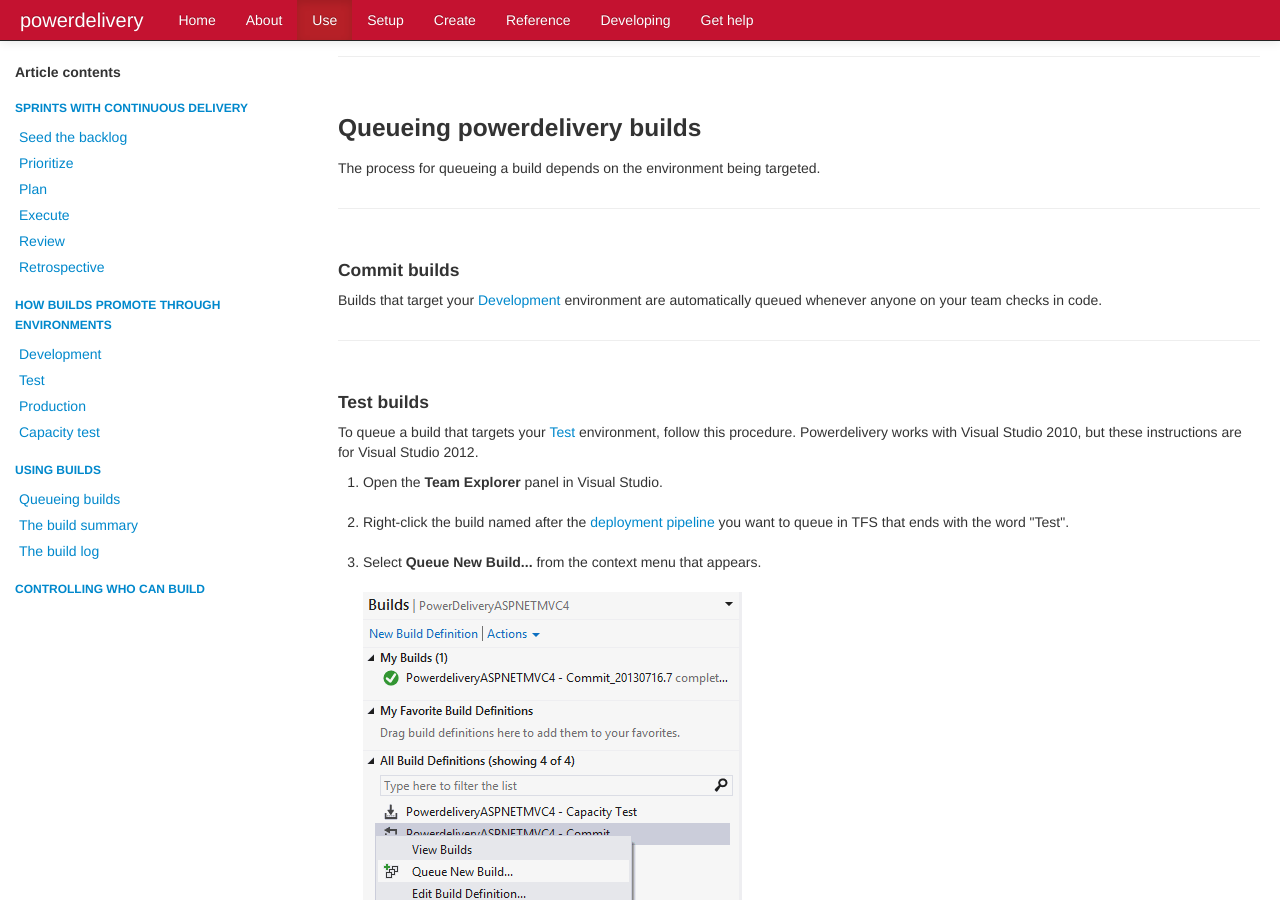
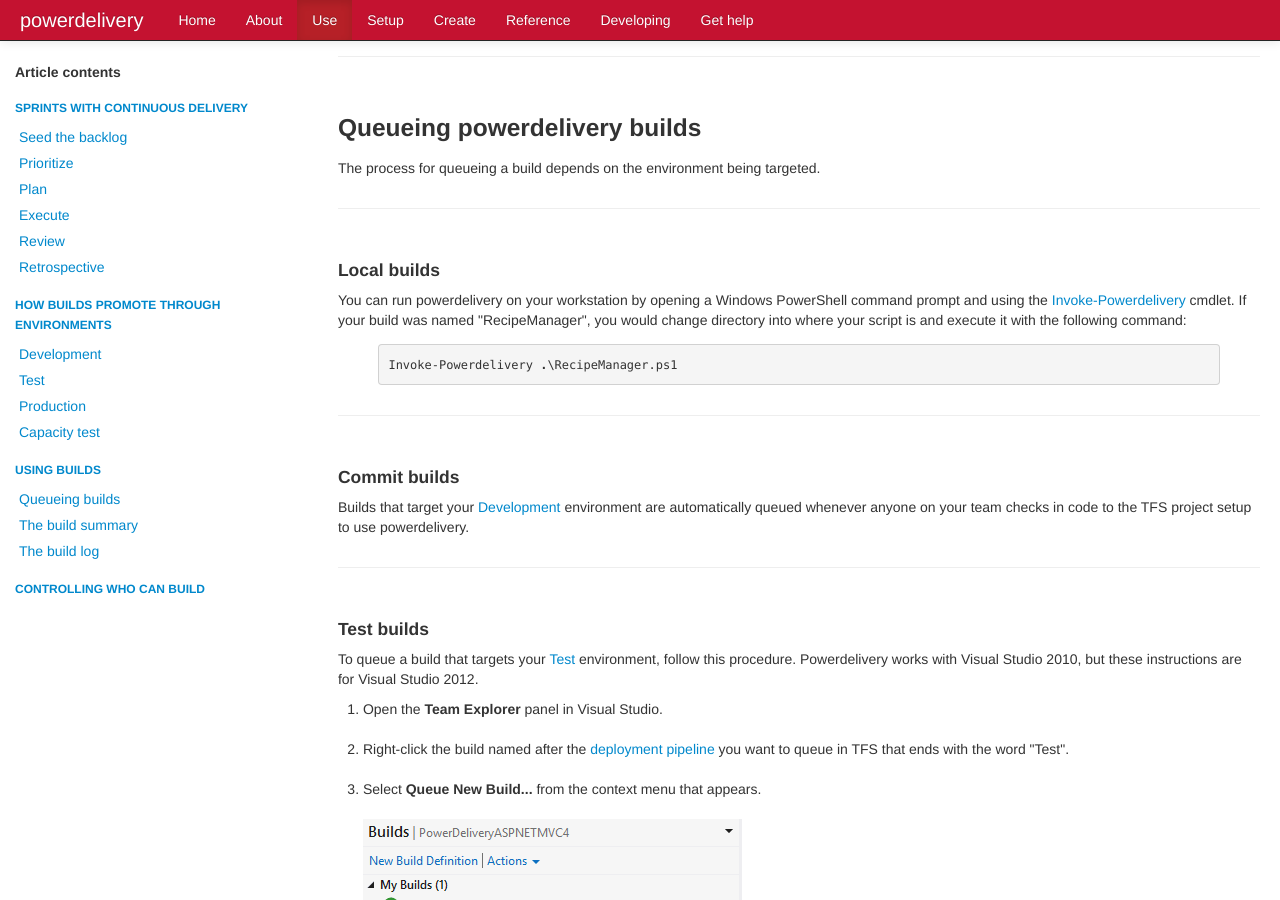
Before and after one commit to eavonius/powerdelivery, a Jekyll site: the page built from use.markdown, in a window 1280 px wide and 900 px high, scrolled down 5644 px. Built offline with Jekyll 4.4.1, drawn with Linux system fonts in a browser that asks for light colours; nearby versions of some CDN libraries.

Commit message:
More link fixes.

```diff
--- a/use.markdown
+++ b/use.markdown
@@ -263,7 +263,7 @@ layout: page
 		detailed planning of an entire feature before users have had a chance to inspect it and provide feedback. This results in team members being
 		more likely to plan for immediate changes to the design to meet customer's needs.</p>
 
-		<a name="execution"><hr></a>
+		<a name="execute"><hr></a>
 		<br/>
 		<h3>Executing the sprint</h3>
 		<p>As developers submit code changes, they may be using <a href="https://en.wikipedia.org/wiki/Test-driven_development" target="_blank">test-driven development</a>
@@ -379,11 +379,20 @@ layout: page
 		<h3>Queueing powerdelivery builds</h3>
 		<p>The process for queueing a build depends on the environment being targeted.</p>
 
+		<a name="local_build"><hr></a>
+		<br/>
+		<h4>Local builds</h4>
+		<p>You can run powerdelivery on your workstation by opening a Windows PowerShell command prompt and
+		using the <a href="reference.html#invoke_powerdelivery_cmdlet">Invoke-Powerdelivery</a> cmdlet. If your
+		build was named "RecipeManager", you would change directory into where your script is and execute it
+		with the following command:</p>
+		{% highlight powershell %}Invoke-Powerdelivery .\RecipeManager.ps1{% endhighlight %}
+
 		<a name="commit_build"><hr></a>
 		<br/>
 		<h4>Commit builds</h4>
 		<p>Builds that target your <a href="#environment_development">Development</a> environment are automatically
-		queued whenever anyone on your team checks in code.</p>
+		queued whenever anyone on your team checks in code to the TFS project setup to use powerdelivery.</p>
 
 		<a name="test_build"><hr></a>
 		<br/>
```
Also changed, not shown: create.markdown (+7 -7 lines), reference.markdown (+4 -4 lines).
